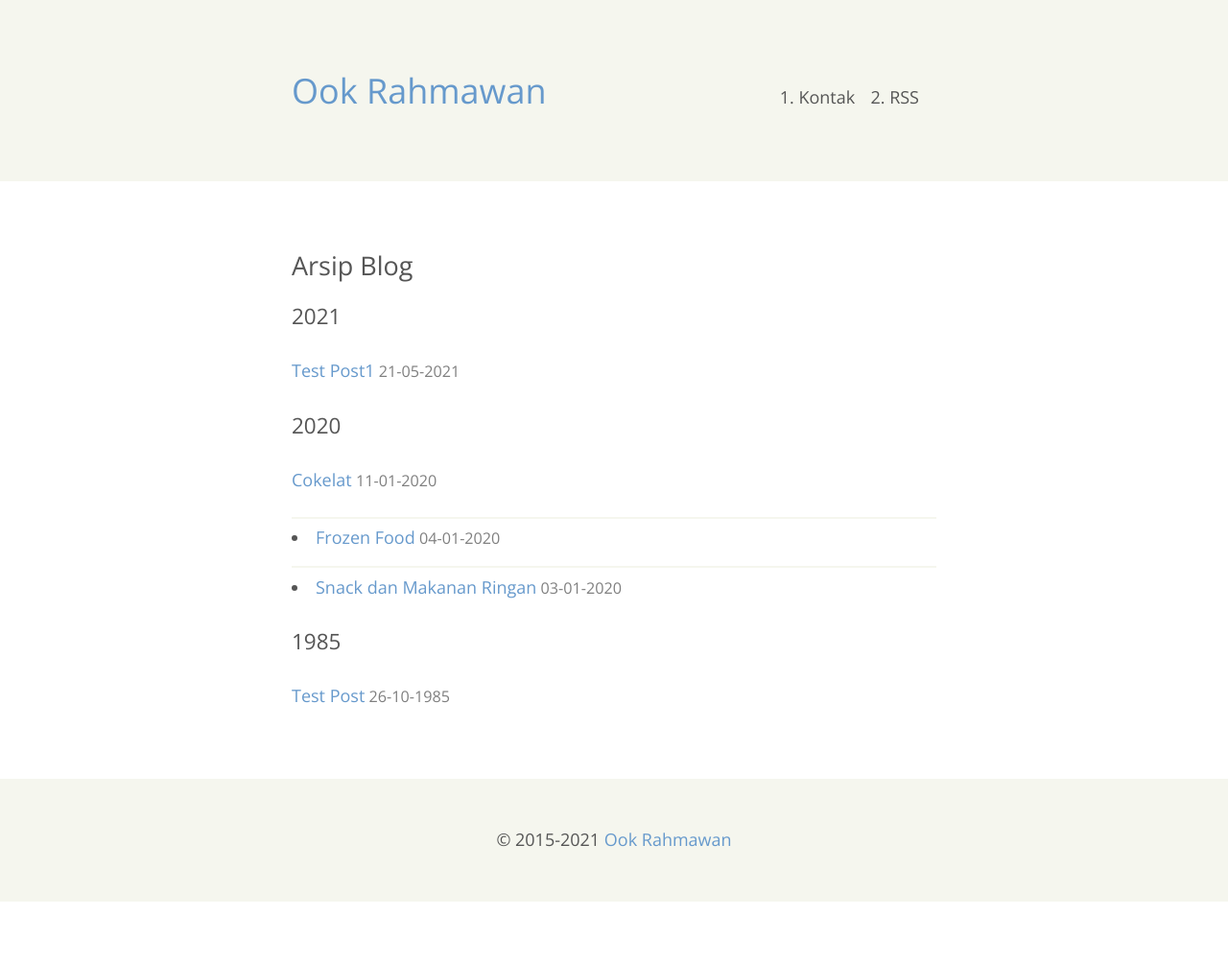
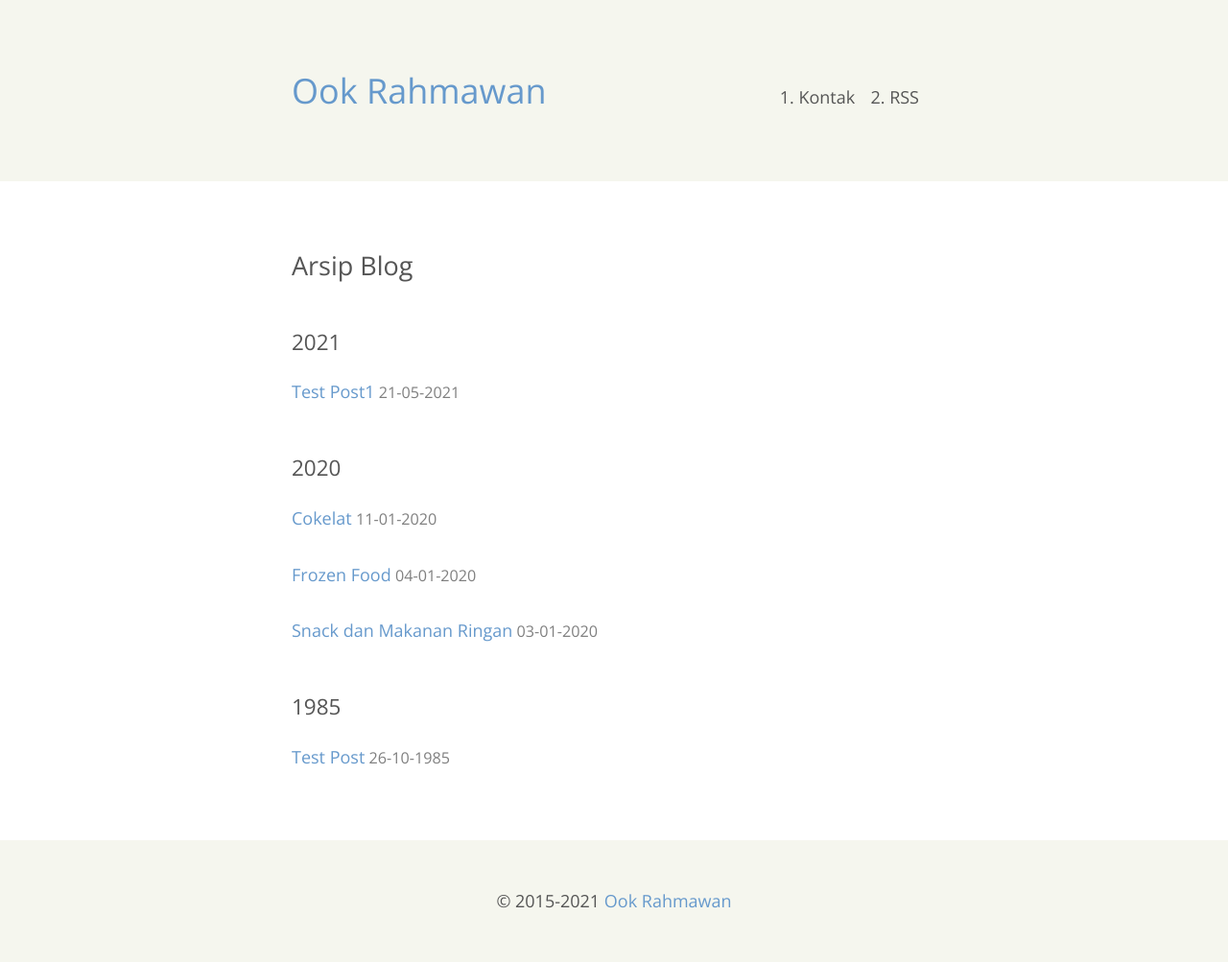
Before and after one commit to krhmwn/krhmwn, a Jekyll site: the page built from archive.html, in a window 1280 px wide. Shown: the whole page at 96% size. Built offline with Jekyll 4.4.1, drawn with Linux system fonts in a browser that asks for light colours; before the commit the page ends 940 px from its top, so only the background shows below that.

Commit message:
update v.1.0.11

```diff
--- a/archive.html
+++ b/archive.html
@@ -7,12 +7,12 @@ title: Arsip Blog
 <h2>Arsip Blog</h2>
 {% for post in site.posts %}
 {% capture post_year %}{{ post.date | date: "%Y" }}{% endcapture %}
+<ul><li>
 {% if post_year != current_year %}
 <h3>{{ post_year }}</h3>
-<ul>
 {% assign current_year = post_year %}
 {% endif %}
-<li><a href="{{ post.url }}">{{ post.title }}</a><time datetime="{{ post.date | date: '%Y-%m-%d' }}"> {{ post.date | date: "%d-%m-%Y" }}</time>
+<a href="{{ post.url }}">{{ post.title }}</a><time datetime="{{ post.date | date: '%Y-%m-%d' }}"> {{ post.date | date: "%d-%m-%Y" }}</time>
 </li></ul>
 {% endfor %}
 </article>
```
